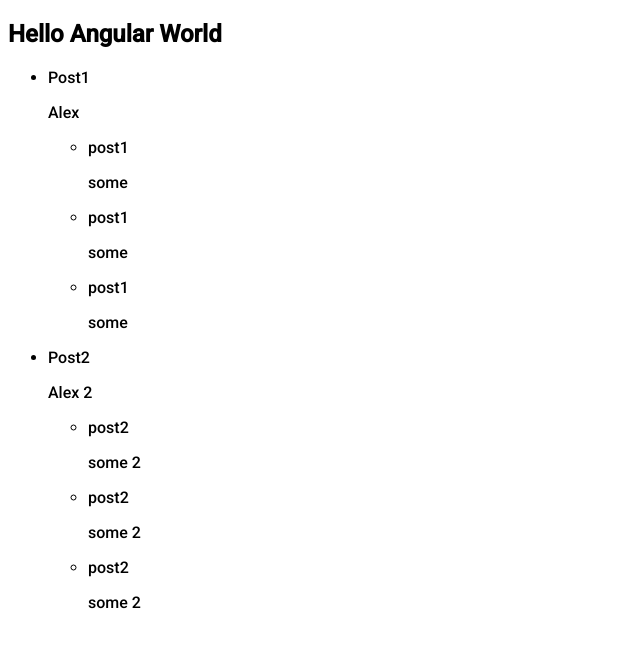
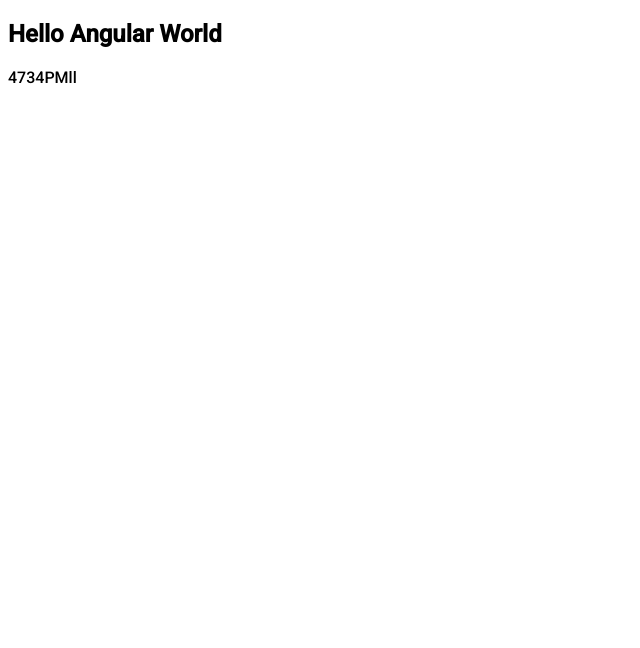
Before and after one commit to laskalexjob/ng-basics, an Angular app: page / in a window 1280 px wide. Shown: the top 648 px of the page, without its empty margins (0-640 px from the left). Built offline with nearby package versions, Linux system fonts and the light colour scheme.

Commit message:
Pipe example for date

```diff
--- a/src/app/app.component.html
+++ b/src/app/app.component.html
@@ -1,20 +1,5 @@
 <h2>Hello Angular World</h2>
 
-<!-- <ul>
-  <li *ngFor="let item of arr; let idx = index">
-    <strong>{{ idx }} {{ item }}</strong>
-  </li>
-</ul> -->
-
-<ul>
-  <li *ngFor="let post of objs">
-    <p>{{ post.title }}</p>
-    <p>{{ post.author }}</p>
-    <ul *ngFor="let item of post.comments">
-      <li>
-        {{ item.name }}
-        <p>{{ item.text }}</p>
-      </li>
-    </ul>
-  </li>
-</ul>
+<p>
+  {{ date | date: "small" }}
+</p>
--- a/src/app/app.component.ts
+++ b/src/app/app.component.ts
@@ -6,26 +6,5 @@
   styleUrls: ['./app.component.scss'],
 })
 export class AppComponent {
-  arr: number[] = [1, 2, 3, 4, 5, 6, 7];
-
-  objs = [
-    {
-      title: 'Post1',
-      author: 'Alex',
-      comments: [
-        { name: 'post1', text: 'some' },
-        { name: 'post1', text: 'some' },
-        { name: 'post1', text: 'some' },
-      ],
-    },
-    {
-      title: 'Post2',
-      author: 'Alex 2',
-      comments: [
-        { name: 'post2', text: 'some 2' },
-        { name: 'post2', text: 'some 2' },
-        { name: 'post2', text: 'some 2' },
-      ],
-    },
-  ];
+  date: Date = new Date();
 }
```
